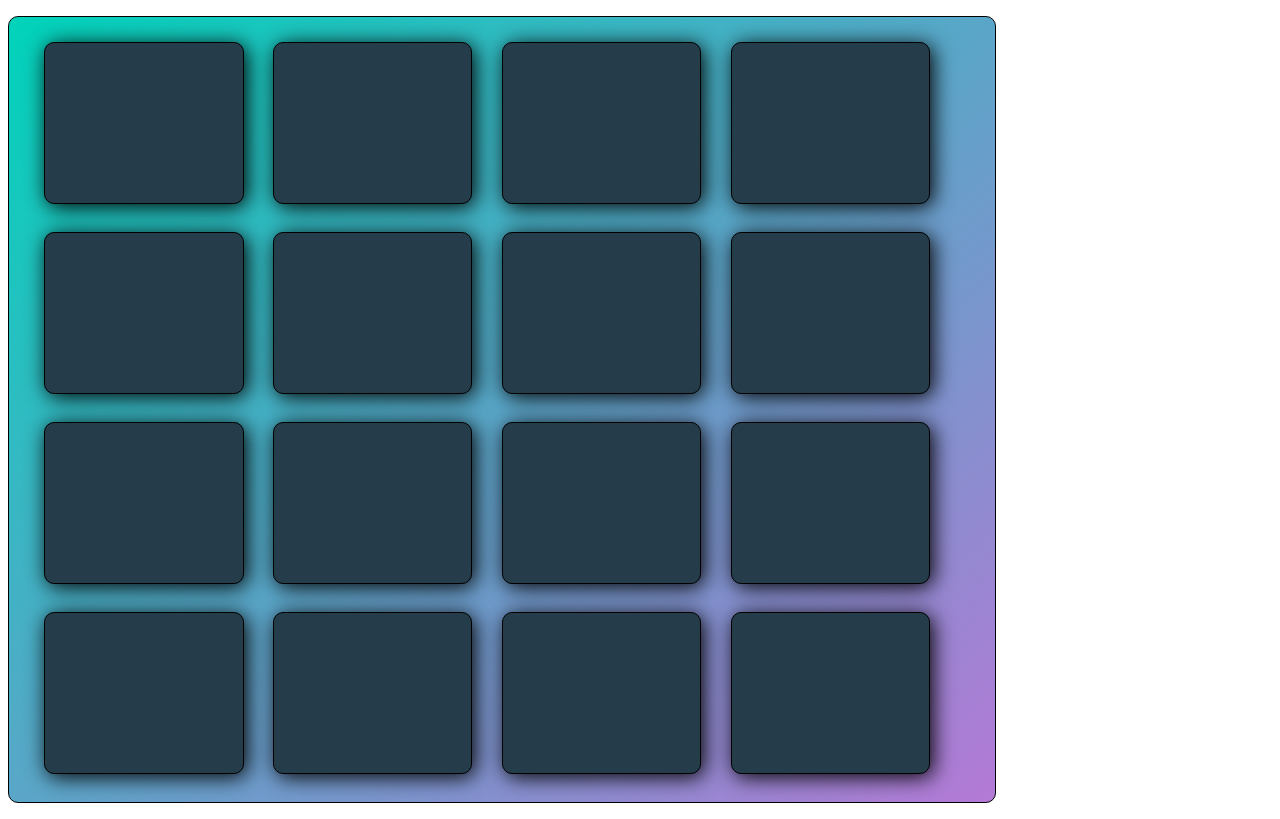
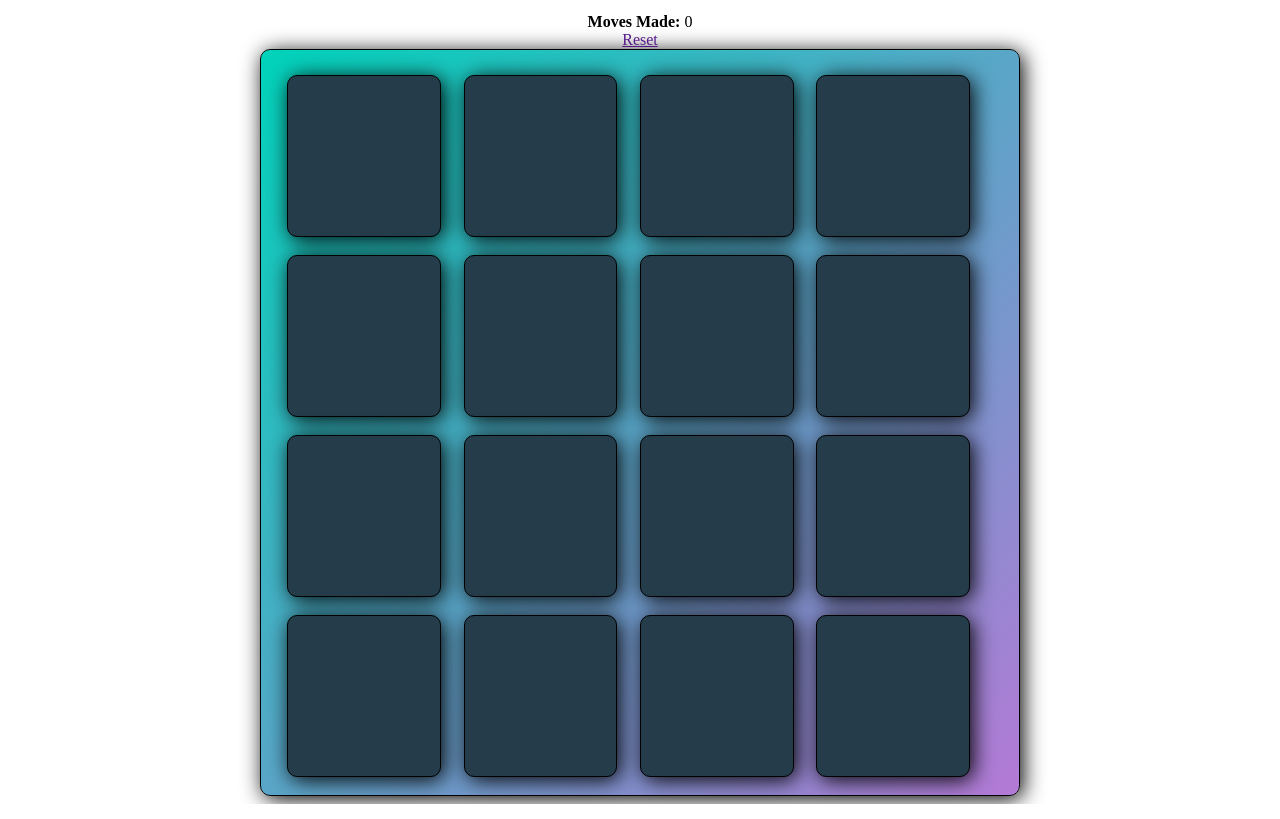
Before and after one commit to liftcodespike/memorygame, a plain HTML site: page index.html in a window 1280 px wide. Drawn offline with Linux system fonts and the light colour scheme.

Commit message:
center ul, and text

```diff
--- a/css/style.css
+++ b/css/style.css
@@ -1,7 +1,11 @@
+body{
+	text-align: center
+}
 ul{
-	height: 95vh;
+	margin: auto;
+	height: 90vh;
 	padding-left: 0px;
-	max-width: 78%;
+	max-width: 60%;
 	border: thin solid black;
 	border-radius: 10px;
 	display: flex;
@@ -9,7 +13,11 @@ ul{
 	justify-content: center;
 	background-image: linear-gradient(to bottom right, #00d3ba, #b479d6);
 	padding-top: 2%;
-
+	box-shadow: 3px 3px 21px black;
+}
+#counter{
+	margin-top: 1%;
+	font-size: 1em;
 
 }
 
@@ -23,13 +31,15 @@ li{
 	list-style: none;
 	justify-content: center;
 	cursor: pointer;
-	box-shadow: 3px 3px 21px;;
+	box-shadow: 3px 3px 21px;
 
 }
 .fa{
 	text-align: center;
 	vertical-align: middle;
+	background-color: #00d4ba;
 	line-height: 17vh;
+	color: white;
 }
 .hidden{
 	background-color: #253d4b;
--- a/index.html
+++ b/index.html
@@ -8,6 +8,7 @@
 	<script type="text/javascript" src="js/game.js"></script>
 </head>
 <body>
+	<section id="counter"><strong>Moves Made: </strong>0</section><a id="resetBtn" href="" >Reset</a>
 
 
 
--- a/js/game.js
+++ b/js/game.js
@@ -2,8 +2,15 @@
 class Game{
 	constructor(){
 		this.cachedCard = null;
+		this.moveCount = 0;
+		this.matches= 0;
 	}
 
+	updateMoveCount(){
+		this.moveCount+=1;
+		let counter = document.getElementById('counter');
+		counter.innerHTML = `<strong>Moves Made: </strong> ${this.moveCount}`;
+	}
 	//returns a list of shuffled items.
 	getShuffledItems(){
 		var items = ["birthday-cake","bell","bicycle", "bolt", "bomb","check", "bug","gamepad"];
@@ -15,21 +22,26 @@ class Game{
 		}
 		return items;
 	}
-
+	//if two cards cards, it animates them.
 	matchCards(cardToCompare){
 		this.resizeAndShrink(cardToCompare);
 		cardToCompare.setAttribute('matched', true);
 		this.resizeAndShrink(this.cachedCard);
 		this.cachedCard.setAttribute('matched', true);
 		this.cachedCard = null;
+		this.matches +=1;
+		if(this.matches == 8){
+			alert(`You have won! It took ${this.moveCount} moves! Click reset to restart.`)
+		}
 	}
-
+	//this handle comparing two cards. if no card to compare against, it sets it.
 	compareToCachedCard(cardToCompare){
 		if(this.cachedCard == null){
 			this.cachedCard = cardToCompare;
 			this.shake(cardToCompare);
 			return;
 		}else{
+			this.updateMoveCount();
 			var cachedCard = this.cachedCard;
 			if(cardToCompare.getAttribute('card-type') == cachedCard.getAttribute('card-type')){
 				this.matchCards(cardToCompare)
@@ -77,8 +89,6 @@ class Game{
 			setTimeout(()=>{targetElement.setAttribute('style', 'transform: rotate(0deg);')},150);
 			if(timesToShake >1){
 				setTimeout(()=>{this.shake(targetElement, timesToShake-1)}, 100);
-			}else{
-
 			}
 	}
 
@@ -97,4 +107,5 @@ class Game{
 		return fragment;
 	}
 
+
 }
--- a/js/main.js
+++ b/js/main.js
@@ -2,13 +2,15 @@
 
 document.addEventListener("DOMContentLoaded",  function(){
 	let game = new Game();
-	document.body.append(game.createCards());
-	let cardContainer = document.getElementsByTagName("ul")[0];
-	cardContainer.addEventListener("click", function(e){
+	let lastThree = [];
+	let setClick = function(e){
 		let targetElement = e.target;
-
 		if(targetElement.tagName === "LI"){
 			game.checkForPossibleFlip(targetElement);
 		}
-	})
+	}
+	document.body.append(game.createCards());
+	let cardContainer = document.getElementsByTagName("ul")[0];
+	let resetBtn = document.getElementById("resetBtn");
+	cardContainer.addEventListener("click", setClick);
 })
```
